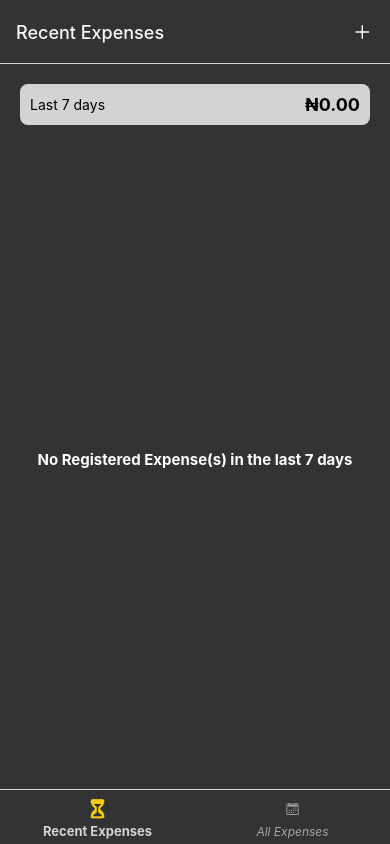
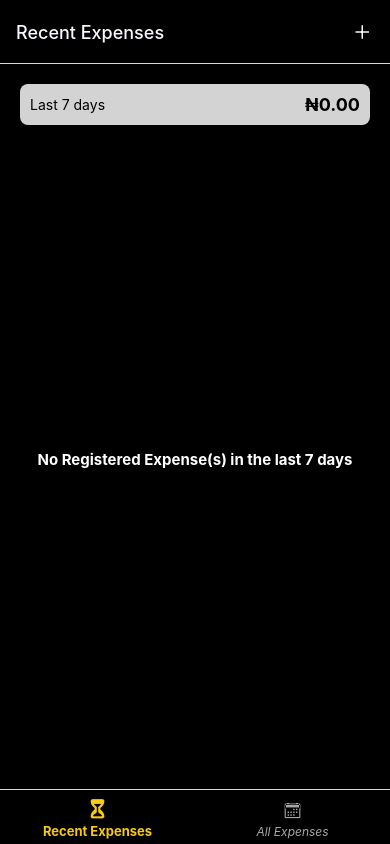
Before and after one commit to DevAdedoyin/Expense-Manager, a React Native app: screen / in a window 390 px wide. Built offline with nearby package versions, Linux system fonts and the light colour scheme.

Commit message:
Color adjustment

```diff
--- a/Navigation.js
+++ b/Navigation.js
@@ -37,18 +37,19 @@ export default function Navigations(){
 
 function ExpensesOverview() {
     return (
-        <BottomTab.Navigator screenOptions={({navigation, route})=> ({
+        <BottomTab.Navigator screenOptions={({ navigation, route }) => ({
+
             headerStyle: { backgroundColor: AppColors.colors.primaryColor },
             headerTintColor: AppColors.colors.textColorPrimary,
             headerRight: ({ tintColor }) => <IconButton color={tintColor} icon='add' size={24} onPress={() => {navigation.navigate("ManageExpenses")}} />,
             tabBarActiveTintColor: AppColors.colors.tabBarActive,
             tabBarInactiveTintColor: AppColors.colors.tabBarInactive,
-            tabBarStyle: { backgroundColor: AppColors.colors.primaryColor, height: 55 },
+            tabBarStyle: { backgroundColor: AppColors.colors.primaryColor , height: 55 },
             tabBarLabelStyle:
-                navigation.isFocused() ? { fontSize: 13, color: AppColors.colors.summarBgColor, paddingBottom: 5, fontWeight: '700' }
+                navigation.isFocused() ? { fontSize: 13,  paddingBottom: 5, fontWeight: '700' }
                     :
                     { fontSize: 12,  paddingBottom: 5, fontStyle: 'italic' },
-            tabBarIconStyle:{ marginTop: 5,  },
+            tabBarIconStyle:{ marginTop: 5,   },
             tabBarIcon: ({ focused, size, color }) => {
                 let iconName;
                 switch (route.name) {
@@ -61,7 +62,7 @@ function ExpensesOverview() {
                     default:
                         break;
                 }
-                size = focused ? 22 : 14;
+                size = focused ? 22 : 18;
                return <Ionicons name={iconName} color={color} size={size} />;
              }
         })}>
--- a/components/ExpensesItem.js
+++ b/components/ExpensesItem.js
@@ -34,17 +34,22 @@ export default function ExpenseItem({id, description, amount, date}) {
 const styles = StyleSheet.create({
     mainContainer: {
         backgroundColor: 'grey',
-        marginVertical: 5,
+        marginTop: 5,
+        marginBottom: 7,
         flexDirection: 'row',
         padding: 7,
         justifyContent: 'space-between',
         alignItems: 'center',
         borderRadius: 5,
-        elevation: 10
+        elevation: 5,
+        shadowColor: 'white',
+        shadowRadius: 5,
+        shadowOpacity: 0.6,
     },
     pressedStyle: {
         opacity: 0.75,
-        borderRadius: 5
+        borderRadius: 5,
+
     },
     descriptionStyle: {
         fontSize: 17,
@@ -57,7 +62,8 @@ const styles = StyleSheet.create({
         minWidth: 70,
         paddingHorizontal: 10,
         paddingVertical: 10,
-        backgroundColor: AppColors.colors.accentColor,
+        backgroundColor: "black",    //AppColors.colors.primaryColor,
+        elevation:10,
         borderRadius: 7,
         alignItems: 'center'
     },
--- a/constants/Colors.js
+++ b/constants/Colors.js
@@ -1,7 +1,8 @@
 export const AppColors = {
     colors: {
-        primaryColor: "#333333",
+        primaryColor: "black",
         secondaryColor: "#343434",
+        backgroundColor: '#333333',
         accentColor: "#353535",
         summarBgColor: '#d3d3d3',
         tabBarActive: '#f8ca12',
```
